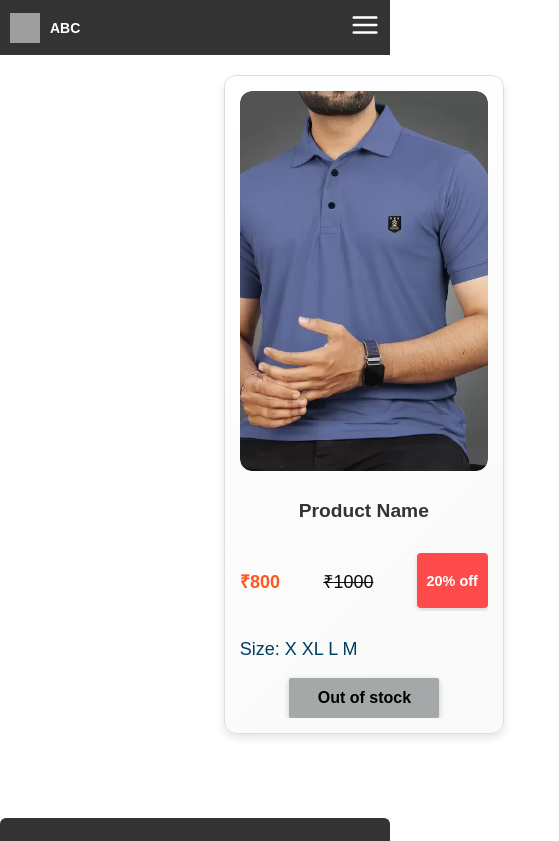
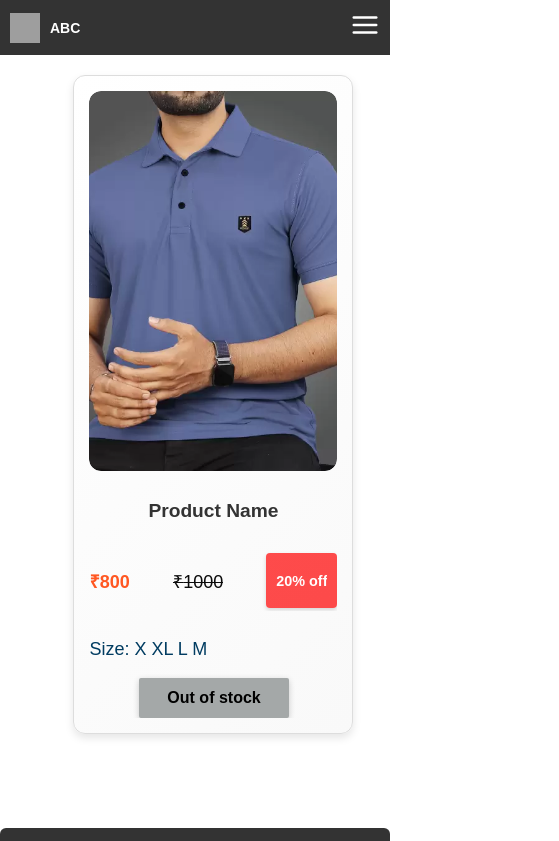
Before and after one commit to Santhosh-Shanmugam/SouthernTexport-E-commerce, a React (Vite) app in the folder Frontend/: page /kids in a window 390 px wide. Shown: the top 841 px of the page, 559 px wide, since content can reach past the window. Built offline with nearby package versions, Linux system fonts and the light colour scheme; grey boxes are pictures that could not be loaded.

Commit message:
Feat:Top selling resolved

```diff
--- a/Frontend/src/Pages/TopSelling/TopSelling.css
+++ b/Frontend/src/Pages/TopSelling/TopSelling.css
@@ -15,3 +15,39 @@
     margin-bottom: 1rem;
     font-weight: 700;
 }
+
+@media screen and (max-width: 1024px) {
+    .items-con {
+        grid-template-columns: repeat(200px, 1fr);
+        margin-left: 5vh;
+        margin-right: 4vh;
+    }
+
+    .items-head {
+        font-size: 2rem;
+        margin-left: 17vh;
+    }
+}
+
+@media screen and (max-width: 768px) {
+    .items-con {
+        grid-template-columns: repeat(200px, 1fr);
+        margin-left: 1vh;
+        margin-right: 2vh;
+    }
+
+    .items-head {
+        font-size: 1.8rem;
+    }
+}
+
+@media screen and (max-width: 480px) {
+    .items-con {
+        grid-template-columns: repeat(180px, 1fr);
+        padding: 10px;
+    }
+
+    .items-head {
+        font-size: 1.5rem;
+    }
+}
```
